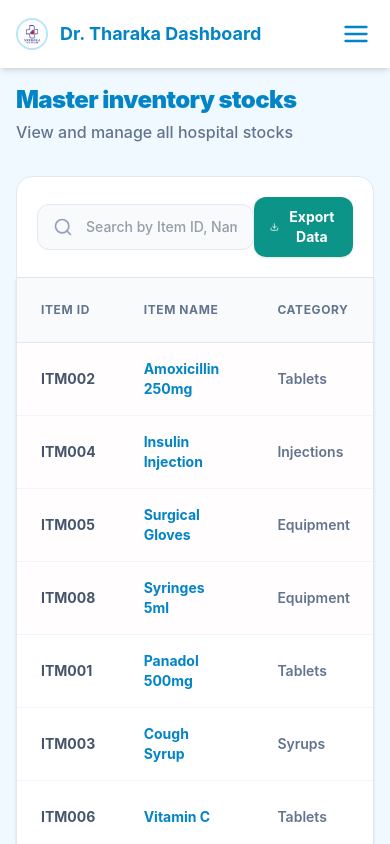
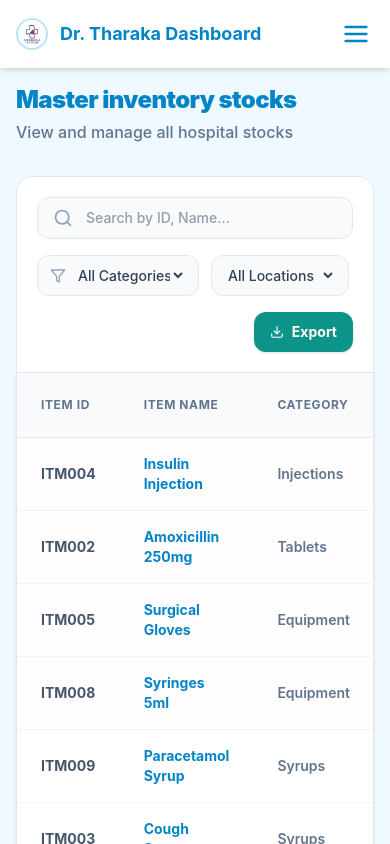
Before and after one commit to harsha2161/Neeroga_Hospital_Management_System, a React app in the folder frontend/: page /dr.tharaka/view-inventory-stock in a window 390 px wide. Shown: the top 844 px of the page. Built offline with nearby package versions, Linux system fonts and the light colour scheme; the HTML template or start-up script is replaced by a standard one.

Commit message:
feat: enhance StockViewTable with search and filter functionality for category and location

```diff
--- a/frontend/src/components/table/StockViewTable.jsx
+++ b/frontend/src/components/table/StockViewTable.jsx
@@ -4,24 +4,39 @@ import DrTharakaNavbar from '../../components/layout/DrTharakaNavbar';
 
 export default function StockViewTable({ data, name, title }) {
   const [searchTerm, setSearchTerm] = useState('');
+  const [filterCategory, setFilterCategory] = useState('All');
+  const [filterLocation, setFilterLocation] = useState('All');
 
   const masterStock = data;
   const displayName = name || title;
 
-  // 1. Filter by search term
-  let filteredData = masterStock.filter(item =>
-    item.name.toLowerCase().includes(searchTerm.toLowerCase()) ||
+  // 1. Filter by search term, category, and location
+  let filteredData = masterStock.filter(item => {
+    const matchesSearch = item.name.toLowerCase().includes(searchTerm.toLowerCase()) ||
                           item.category.toLowerCase().includes(searchTerm.toLowerCase()) ||
-    item.id.toLowerCase().includes(searchTerm.toLowerCase())
-  );
+                          item.id.toLowerCase().includes(searchTerm.toLowerCase());
+    const matchesCategory = filterCategory === 'All' || item.category === filterCategory;
+    const matchesLocation = filterLocation === 'All' || (item.location || 'Master Stock') === filterLocation;
 
-  // 2. Sort: Less than 50 qty first
+    return matchesSearch && matchesCategory && matchesLocation;
+  });
+
+  // 2. Sort: Low stock (below buffer level) first, then nearing expiry
   filteredData.sort((a, b) => {
-    const aIsLow = a.qty < 50;
-    const bIsLow = b.qty < 50;
+    const aBuffer = a.bufferLevel || 50;
+    const bBuffer = b.bufferLevel || 50;
+    const aIsLow = a.qty < aBuffer;
+    const bIsLow = b.qty < bBuffer;
 
     if (aIsLow && !bIsLow) return -1;
     if (!aIsLow && bIsLow) return 1;
+
+    if (a.expiry !== '-' && b.expiry !== '-') {
+      return new Date(a.expiry) - new Date(b.expiry);
+    }
+    if (a.expiry !== '-' && b.expiry === '-') return -1;
+    if (a.expiry === '-' && b.expiry !== '-') return 1;
+
     return 0; // Keep original order otherwise
   });
 
@@ -39,28 +54,60 @@ export default function StockViewTable({ data, name, title }) {
 
         </div>
 
-        {/* Search Bar */}
-        <div className="bg-white rounded-t-2xl border border-slate-200 p-5 flex items-center justify-between print:hidden">
-          <div className="relative w-full max-w-lg">
+        {/* Search Bar & Filters */}
+        <div className="bg-white rounded-t-2xl border border-slate-200 p-5 flex flex-col md:flex-row md:items-center justify-between gap-4 print:hidden">
+          <div className="flex flex-col md:flex-row md:items-center gap-4 w-full md:w-auto">
+            <div className="relative w-full md:w-80">
               <FiSearch className="absolute left-4 top-1/2 -translate-y-1/2 text-slate-400 w-5 h-5" />
               <input
                 type="text"
-              placeholder="Search by Item ID, Name, or Category..."
+                placeholder="Search by ID, Name..."
                 value={searchTerm}
                 onChange={(e) => setSearchTerm(e.target.value)}
-              className="w-full pl-12 pr-4 py-3 rounded-xl border border-slate-200 focus:border-hospital-primary focus:ring-2 focus:ring-hospital-primary/20 outline-none text-slate-700 bg-slate-50 focus:bg-white transition-all text-sm font-medium"
+                className="w-full pl-12 pr-4 py-2.5 rounded-xl border border-slate-200 focus:border-hospital-primary focus:ring-2 focus:ring-hospital-primary/20 outline-none text-slate-700 bg-slate-50 focus:bg-white transition-all text-sm font-medium"
               />
             </div>
 
-          <div className="flex items-center gap-3">
+            <div className="flex items-center gap-3 w-full md:w-auto">
+              <div className="flex items-center gap-2 bg-slate-50 px-3 py-2.5 rounded-xl border border-slate-200">
+                <FiFilter className="text-slate-400" />
+                <select
+                  className="bg-transparent border-none text-sm font-medium text-slate-700 focus:outline-none w-28 cursor-pointer"
+                  value={filterCategory}
+                  onChange={(e) => setFilterCategory(e.target.value)}
+                >
+                  <option value="All">All Categories</option>
+                  <option value="Tablets">Tablets</option>
+                  <option value="Syrups">Syrups</option>
+                  <option value="Injections">Injections</option>
+                  <option value="Equipment">Equipment</option>
+                </select>
+              </div>
+
+              <div className="flex items-center gap-2 bg-slate-50 px-3 py-2.5 rounded-xl border border-slate-200">
+                <select
+                  className="bg-transparent border-none text-sm font-medium text-slate-700 focus:outline-none w-28 cursor-pointer"
+                  value={filterLocation}
+                  onChange={(e) => setFilterLocation(e.target.value)}
+                >
+                  <option value="All">All Locations</option>
+                  <option value="Master Stock">Master Stock</option>
+                  <option value="Theater 1">Theater 1</option>
+                  <option value="Theater 2">Theater 2</option>
+                  <option value="ICU">ICU</option>
+                </select>
+              </div>
+            </div>
+          </div>
+
+          <div className="flex items-center gap-3 justify-end">
             <button
               onClick={() => window.print()}
-              className="flex items-center gap-2 px-4 py-2.5 bg-hospital-accent text-white rounded-xl shadow-sm hover:bg-teal-700 font-bold transition-colors text-sm"
+              className="flex items-center gap-2 px-4 py-2.5 bg-hospital-accent text-white rounded-xl shadow-sm hover:bg-teal-700 font-bold transition-colors text-sm whitespace-nowrap"
             >
-              <FiDownload /> Export Data
+              <FiDownload /> Export
             </button>
           </div>
-
         </div>
 
         {/* Table */}
@@ -81,7 +128,7 @@ export default function StockViewTable({ data, name, title }) {
               </thead>
               <tbody className="divide-y divide-slate-100">
                 {filteredData.map((item) => {
-                  const isLowStock = item.qty < 50;
+                  const isLowStock = item.qty < (item.bufferLevel || 50);
                   return (
                     <tr key={item.id} className={`hover:bg-slate-50 transition-colors ${isLowStock ? 'bg-red-50/20' : ''}`}>
                       <td className="px-6 py-4 font-bold text-slate-600">{item.id}</td>
```
Lines whose indentation alone changed are shown as unchanged.
